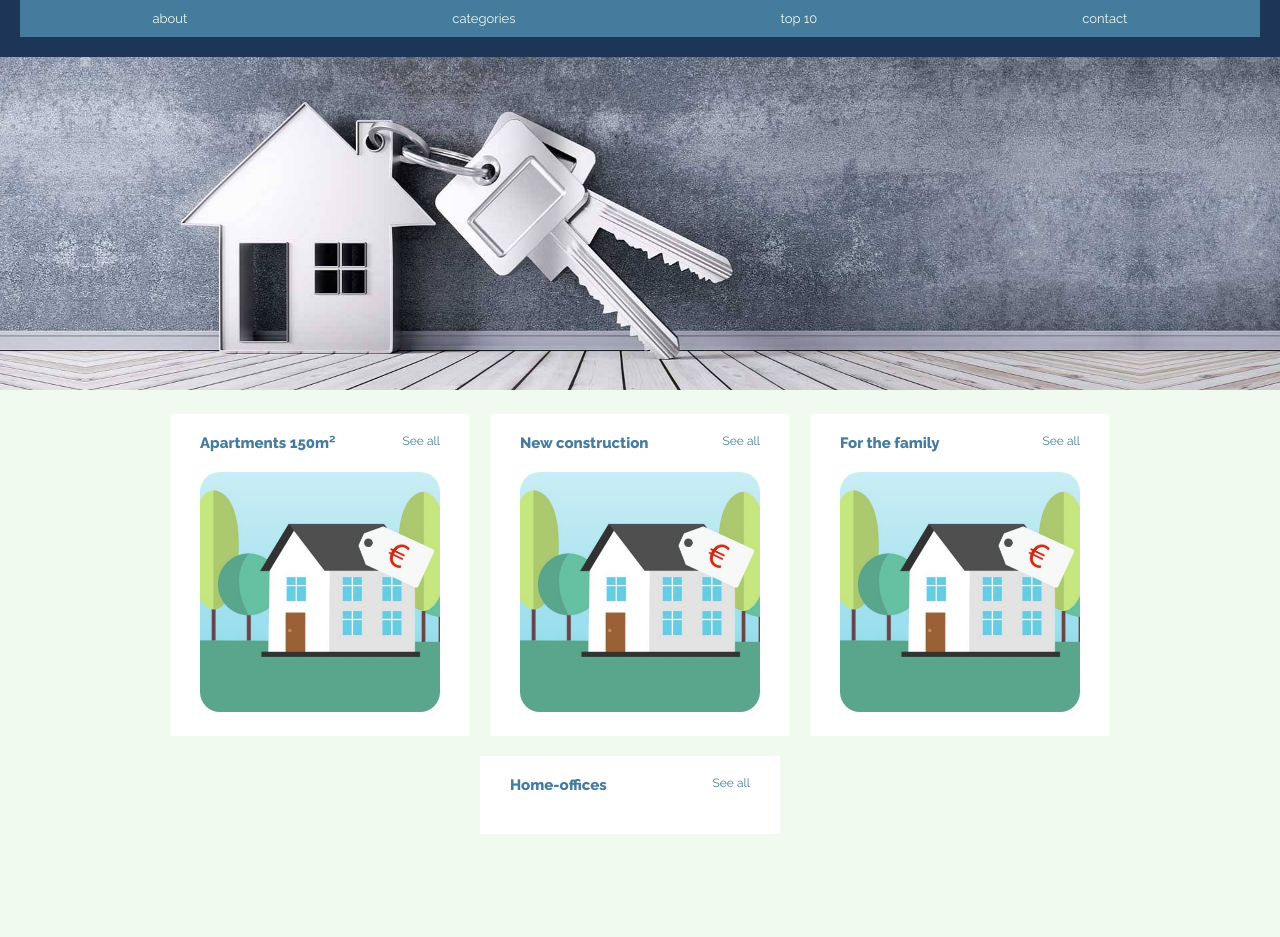
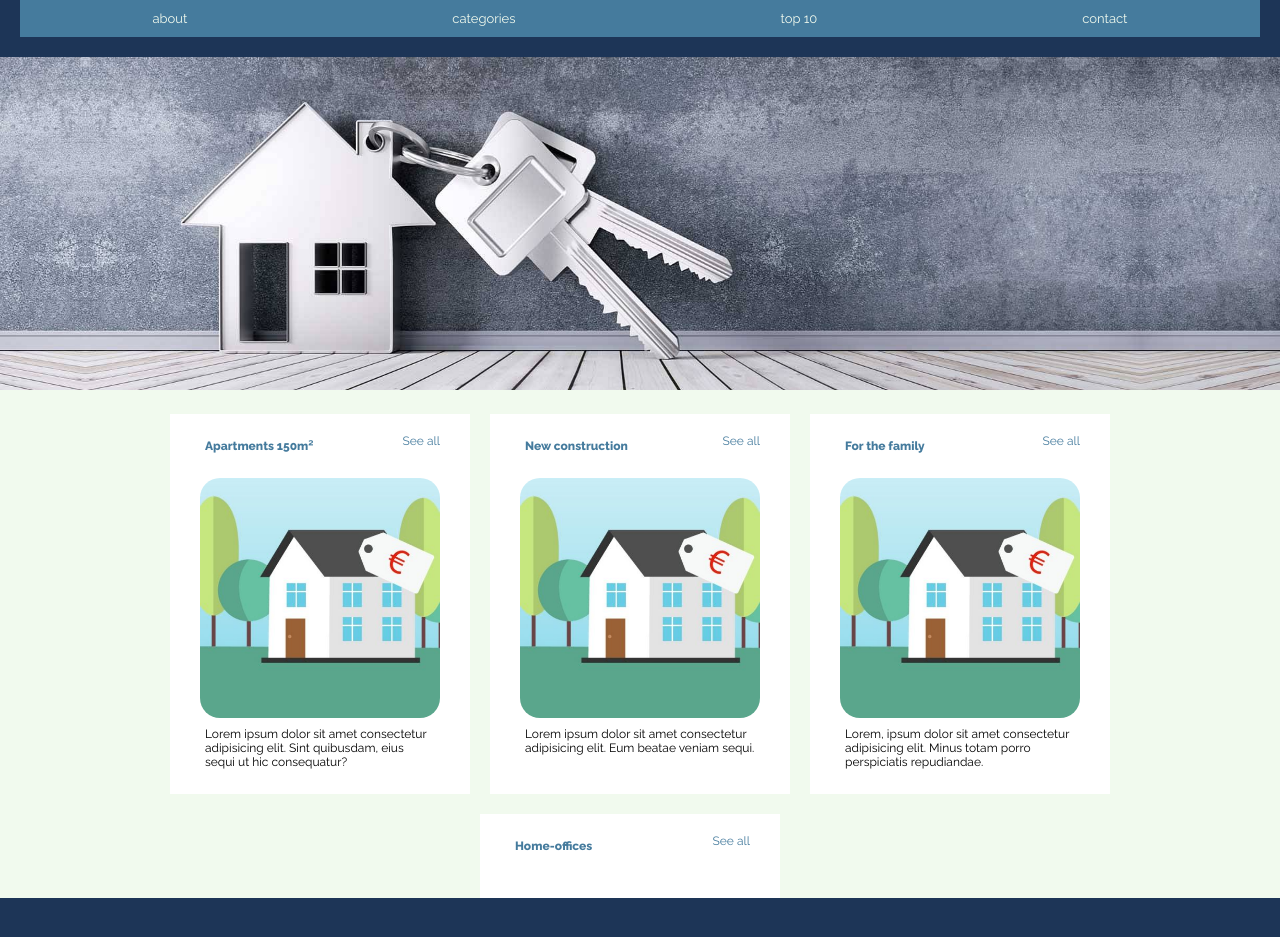
Before and after one commit to Omarci55/Responsive-layout-practice, a plain HTML site: page index.html in a window 1280 px wide. Shown: the part 71-1008 px from the top of the page. Before the commit the page ends 905 px from the top, so only its background shows below. Drawn offline with Linux system fonts and the light colour scheme.

Commit message:
edit footer

```diff
--- a/index.html
+++ b/index.html
@@ -48,6 +48,7 @@
                 </a>
             </div>
             <img src="images/1580975335073.jpg" alt="">
+            <p>Lorem ipsum dolor sit amet consectetur adipisicing elit. Sint quibusdam, eius sequi ut hic consequatur?</p>
         </section>
 
         <section class="box ">
@@ -60,6 +61,7 @@
                 </a>
             </div>
             <img src="images/1580975335073.jpg" alt="">
+            <p>Lorem ipsum dolor sit amet consectetur adipisicing elit. Eum beatae veniam sequi.</p>
         </section>
 
         <section class="box ">
@@ -72,6 +74,7 @@
                 </a>
             </div>
             <img src="images/1580975335073.jpg" alt="">
+            <p>Lorem, ipsum dolor sit amet consectetur adipisicing elit. Minus totam porro perspiciatis repudiandae.</p>
         </section>
 
         <section class="box ">
@@ -82,37 +85,17 @@
                 <a class="see-all" href="#">
                     See all
                 </a>
+
             </div>
             <!-- <img src="images/1580975335073.jpg" alt=""> -->
         </section>
 
-        <!-- <section class="box box-categories">
-            <div class="top-title">
-                <p class="title-p">
-                    Houses new construction
-                </p>
-                <a class="see-all" href="#">
-                    See all
-                </a>
-            </div>
-            <div class="categories-div">
-                <div class="photo-small">
-                    <img src="images/firstclass_immobilien_grundstuecke_2021.jpg" alt="">
-                </div>
-                <div class="photo-small">
 
-                </div>
-                <div class="photo-small">
-
-                </div>
-                <div class="photo-small">
-
-                </div>
-            </div>
-        </section> -->
 
         <article>
+            <div>
 
+            </div>
         </article>
 
 
@@ -124,6 +107,7 @@
 
     <footer>
 
+
     </footer>
 
 </body>
--- a/styles.css
+++ b/styles.css
@@ -78,6 +78,11 @@ main {
     min-width: 300px;
 }
 
+.box p {
+    font-size: 1.2rem;
+    padding: 0.5rem;
+}
+
 .top-title {
     display: flex;
     justify-content: space-between;
@@ -118,3 +123,9 @@ main {
     border: 1px solid black;
     align-items: stretch;
 }
+
+footer {
+    width: 100%;
+    height: 5rem;
+    background-color: #1D3557;
+}
```
